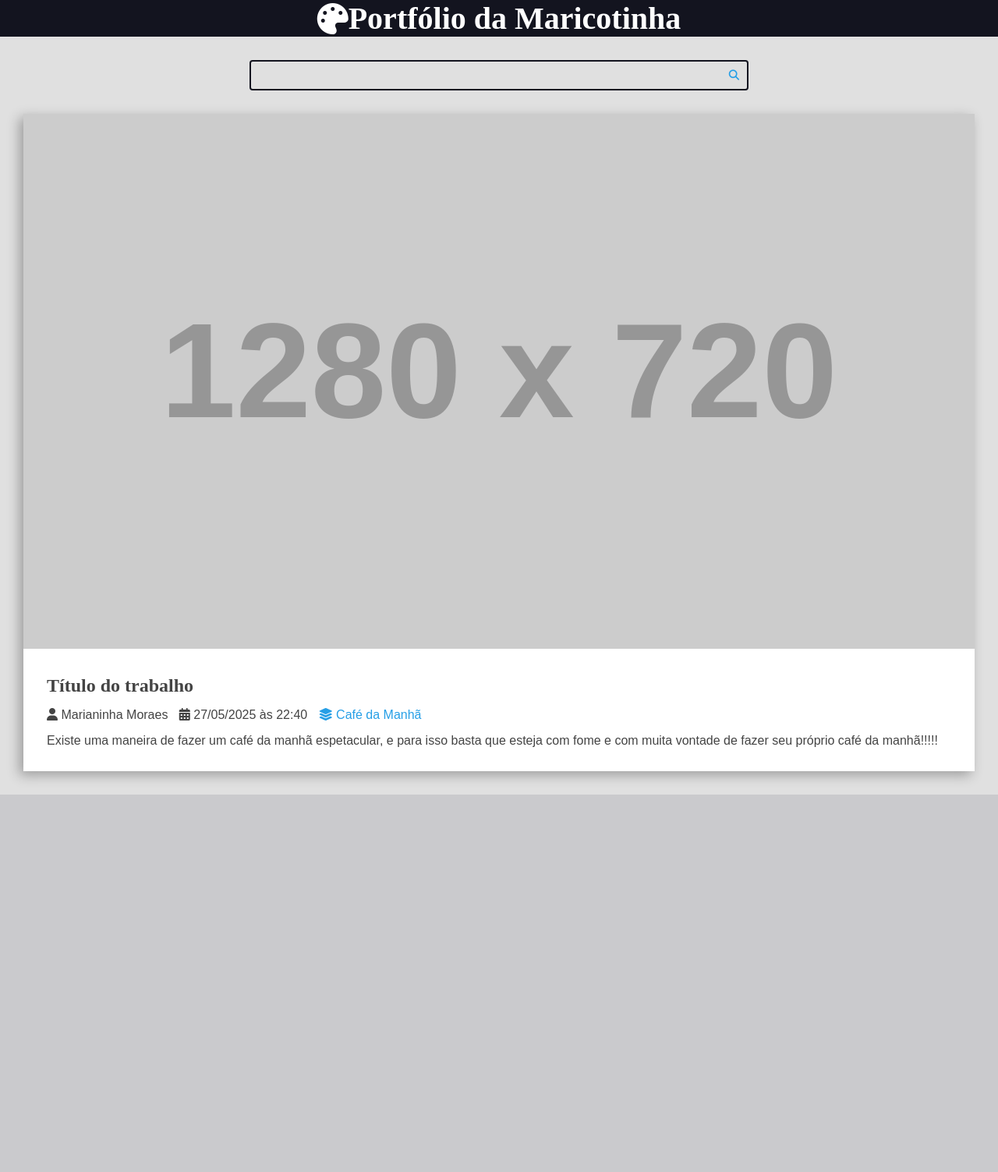
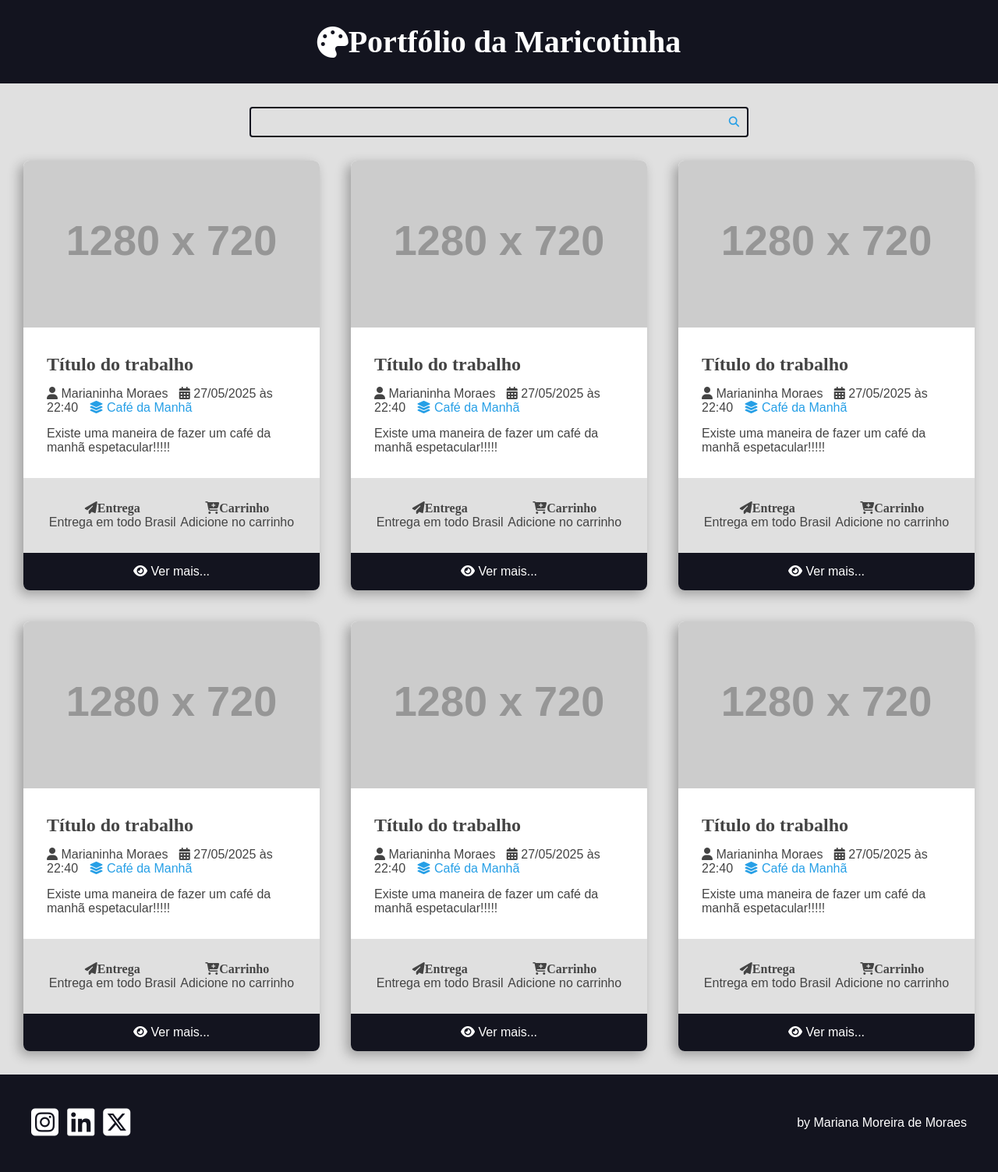
Before and after one commit to Fabio-R-Moraes/artes_portfolio, a Django app: page / in a window 1280 px wide. Shown: the whole page at 78% size. Before the commit the page ends 1019 px from the top, so only its background shows below. Run offline with Django 5.2, Linux system fonts and the light colour scheme; grey boxes labelled with a size stand in for pictures from a placeholder-image service; some libraries are stand-ins or nearby versions.

Commit message:
Criação do rodapé e ajustes nas fotos dos trabalhos

```diff
--- a/portfolio/templates/pages/home.html
+++ b/portfolio/templates/pages/home.html
@@ -4,34 +4,14 @@
     {% include 'partials/search.html' %}
     <main class="main-content-container">
         <div class="main-content main-content-list container">
-            <div class="photo photo-list-item">
-                <div class="photo-cover">
-                    <img src="https://placehold.co/1280x720/transparent/269fe6" alt="Temporário">
-                </div>
-                <div class="photo-title-container">
-                    <h2 class="photo-title">Título do trabalho</h2>
-                </div>
-                <div class="photo-author">
-                    <span class="photo-author-item">
-                        <i class="fas fa-user"></i>
-                        Marianinha Moraes
-                    </span>
-                    <span class="photo-author-item">
-                        <i class="fas fa-calendar-alt"></i>
-                        27/05/2025 às 22:40
-                    </span>
-                    <span class="photo-author-item">
-                        <a href="portfolio/categoria/cafe-da-manha">
-                            <i class="fas fa-layer-group"></i>
-                            Café da Manhã
-                        </a>
-                    </span>
-                </div>
-                <div class="photo-content">
-                    <p>Existe uma maneira de fazer um café da manhã espetacular, e para isso basta que esteja com fome e com muita vontade de fazer seu próprio café da manhã!!!!!</p>
-                </div>
-            </div>
+            {% include 'partials/photo.html' %}
+            {% include 'partials/photo.html' %}
+            {% include 'partials/photo.html' %}
+            {% include 'partials/photo.html' %}
+            {% include 'partials/photo.html' %}
+            {% include 'partials/photo.html' %}
         </div>
     </main>
+    {% include 'partials/footer.html' %}
 </body>
 </html>
--- /dev/null
+++ b/portfolio/templates/partials/footer.html
@@ -0,0 +1,16 @@
+<footer class="main-footer">
+    <div class="contact">
+        <a href="https://www.instagram.com/razgarel/" target="_blank" rel="noreferrer noopener">
+            <i class="fa-brands fa-square-instagram"></i>
+        </a>
+        <a href="https://www.linkedin.com/in/mariana-moreira-de-moraes-68b7902ab/" target="_blank" rel="noreferrer noopener">
+            <i class="fa-brands fa-linkedin"></i>
+        </a>
+        <a href="https://x.com/razgarel" target="_blank" rel="noreferrer noopener">
+            <i class="fa-brands fa-square-x-twitter"></i>
+        </a>
+    </div>
+    <div class="powered">
+        <a href="https://www.google.com.br" target="_blank" rel="noreferrer noopener">by Mariana Moreira de Moraes</a>
+    </div>
+</footer>
--- a/portfolio/templates/partials/head.html
+++ b/portfolio/templates/partials/head.html
@@ -100,9 +100,10 @@
             display: flex;
             flex-flow: row nowrap;
             align-items: center;
-            justfy-content: center;
+            justify-content: center;
             width: fit-content;
             margin: 0 auto;
+            padding: var(--spacing-gutter-medium);
         }
 
         .main-logo-icon {
@@ -166,6 +167,8 @@
             box-shadow: -5px 5px 15px rgba(0, 0, 0, .3);
             transform: scale(1);
             transition: all 300ms ease-in-out;
+            border-radius: .8rem;
+            overflow: hidden;
         }
 
         .photo img {
@@ -207,8 +210,64 @@
             text-decoration: none;
         }
 
-        .phooto-author a:hover {
+        .photo-author a:hover {
             color: var(--color-primary-dark);
+        }
+
+        .photo-meta-container {
+            display: flex;
+            flex-flow: row wrap;
+            padding: var(--spacing-gutter-medium);
+            background: var(--color-gray-1);
+        }
+
+        .photo-meta {
+            display: flex;
+            flex-flow: column nowrap;
+            flex-shrink: 1;
+            flex-grow: 1;
+            text-align: center;
+        }
+
+        .photo-meta-title {
+            font-size: 1.6rem;
+        }
+
+        .photo-footer a {
+            background: var(--color-primary-dark);
+            display: block;
+            color: var(--color-white);
+            text-decoration: none;
+            text-align: center;
+            padding: 1.5rem var(--spacing-gutter-medium);
+            transition: all 300ms ease-in-out;
+        }
+
+        .photo-footer a:hover {
+            filter: brightness(2);
+        }
+
+        .main-footer {
+            display: flex;
+            align-items: center;
+            justify-content: space-between;
+            background: var(--color-primary-dark);
+            color: var(--color-white);
+            padding: var(--spacing-gutter-large);
+        }
+
+        .contact {
+            font-size: 4rem;
+        }
+
+        .main-footer a {
+            color: var(--color-white);
+            text-decoration: none;
+            transition: all 300ms ease-in-out;
+        }
+
+        .main-footer a:hover {
+            filter: brightness(.8);
         }
     </style>
 </head>
--- /dev/null
+++ b/portfolio/templates/partials/photo.html
@@ -0,0 +1,47 @@
+<div class="photo photo-list-item">
+                <div class="photo-cover">
+                    <img src="https://placehold.co/1280x720/transparent/269fe6" alt="Temporário">
+                </div>
+                <div class="photo-title-container">
+                    <h2 class="photo-title">Título do trabalho</h2>
+                </div>
+                <div class="photo-author">
+                    <span class="photo-author-item">
+                        <i class="fas fa-user"></i>
+                        Marianinha Moraes
+                    </span>
+                    <span class="photo-author-item">
+                        <i class="fas fa-calendar-alt"></i>
+                        27/05/2025 às 22:40
+                    </span>
+                    <span class="photo-author-item">
+                        <a href="portfolio/categoria/cafe-da-manha">
+                            <i class="fas fa-layer-group"></i>
+                            Café da Manhã
+                        </a>
+                    </span>
+                </div>
+                <div class="photo-content">
+                    <p>Existe uma maneira de fazer um café da manhã espetacular!!!!!</p>
+                </div>
+                <div class="photo-meta-container">
+                    <div class="photo-meta photo-preparation">
+                        <h3 class="photo-meta-title"><i class="fa-solid fa-paper-plane"></i></i>Entrega</h3>
+                        <div class="photo-meta-text">
+                            Entrega em todo Brasil
+                        </div>
+                    </div>
+                    <div class="photo-meta photo-cart">
+                        <h3 class="photo-meta-title"><i class="fa-solid fa-cart-plus"></i></i>Carrinho</h3>
+                        <div class="photo-meta-text">
+                            Adicione no carrinho
+                        </div>
+                    </div>
+                </div>
+                <footer class="photo-footer">
+                    <a class="photo-read-more button button-dark button-full-width" href="/photo/3">
+                        <i class="fas fa-eye"></i>
+                        <span>Ver mais...</span>
+                    </a>
+                </footer>
+            </div>
```
